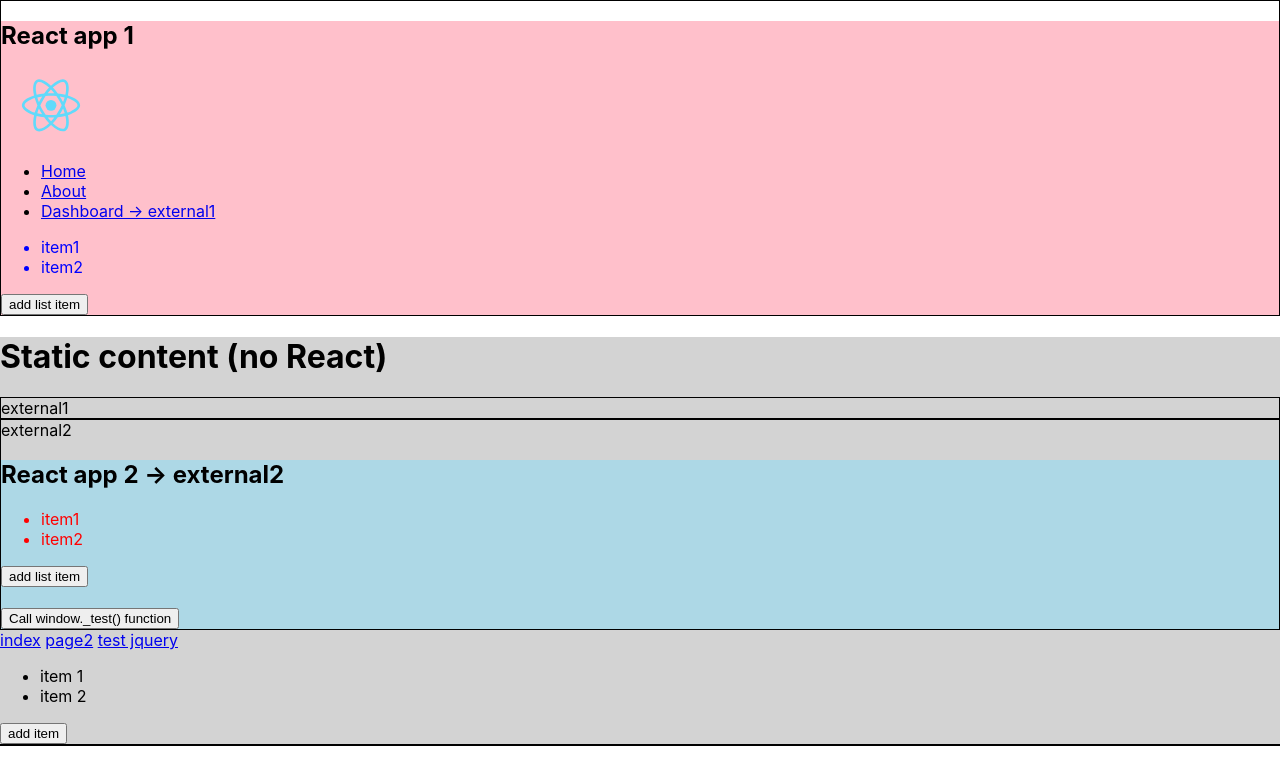
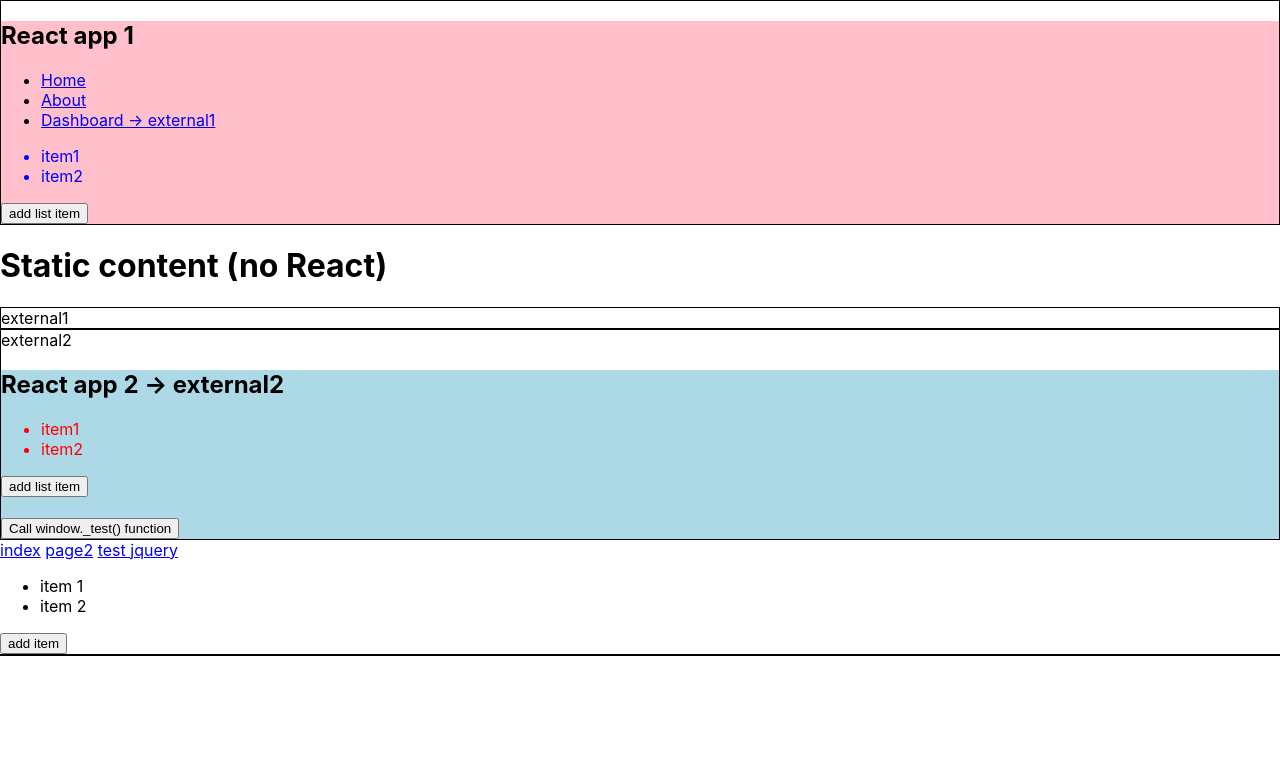
Before and after one commit to AlexYegupov/multiple-react, a React (Create React App) app: page / in a window 1280 px wide. Shown: the top 784 px of the page. Built offline with nearby package versions, Linux system fonts and the light colour scheme.

Commit message:
small styling

```diff
--- a/public/styles.css
+++ b/public/styles.css
@@ -6,9 +6,9 @@
   border: 1px solid black;
 }
 
-.staticcontent {
-  background: lightgray;
-}
+/* .staticcontent { */
+/*   background: lightgray; */
+/* } */
 
 #external1 {
   border: 1px solid black;
--- a/src/App.js
+++ b/src/App.js
@@ -25,7 +25,7 @@ export default function BasicExample() {
     <Router>
       <div className="pink">
         <h2>React app 1</h2>
-        <img src={logo} className="logo" alt="logo" />
+        {/* <img src={logo} className="logo" alt="logo" /> */}
         <ul>
           <li>
             <Link to="/">Home</Link>
@@ -68,7 +68,7 @@ function About() {
 function Dashboard() {
   const external = document.getElementById('external1')
   return ReactDOM.createPortal(
-    (<div>
+    (<div className="pink">
       <h2>Dashboard with list</h2>
       <List colorClass="olive" />
     </div>),
```
